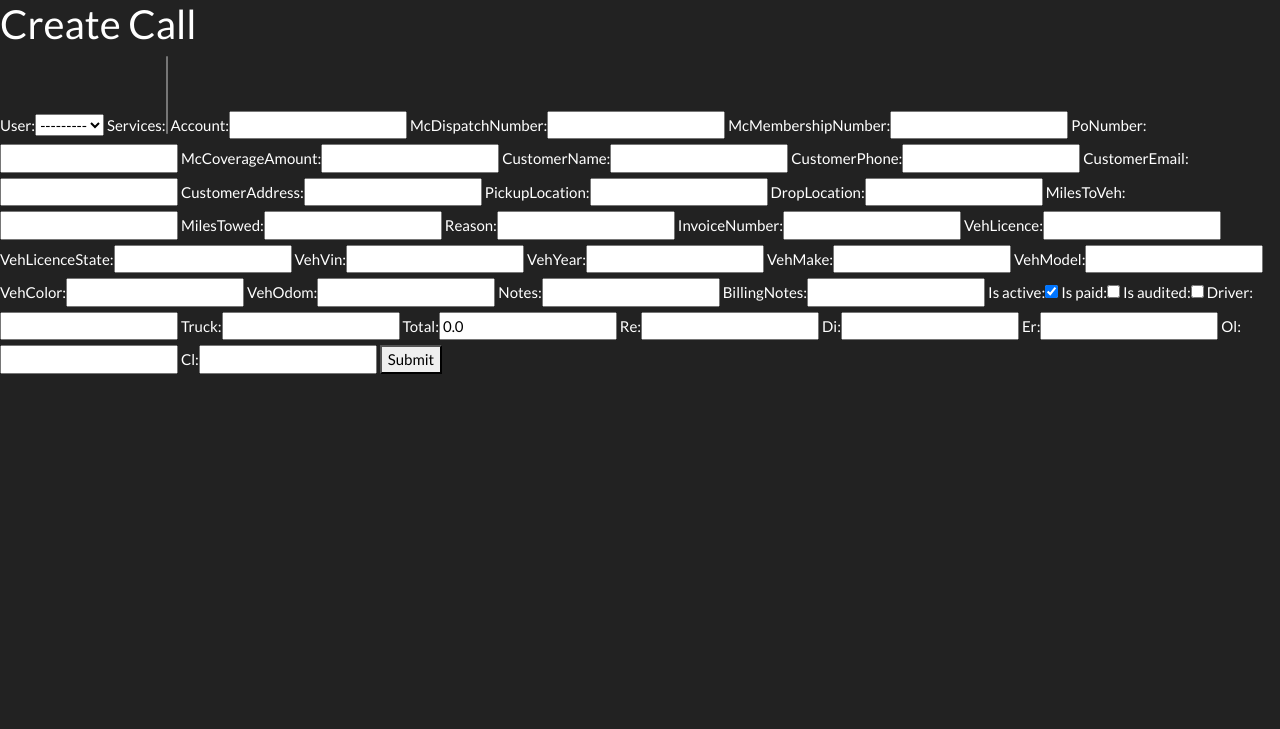
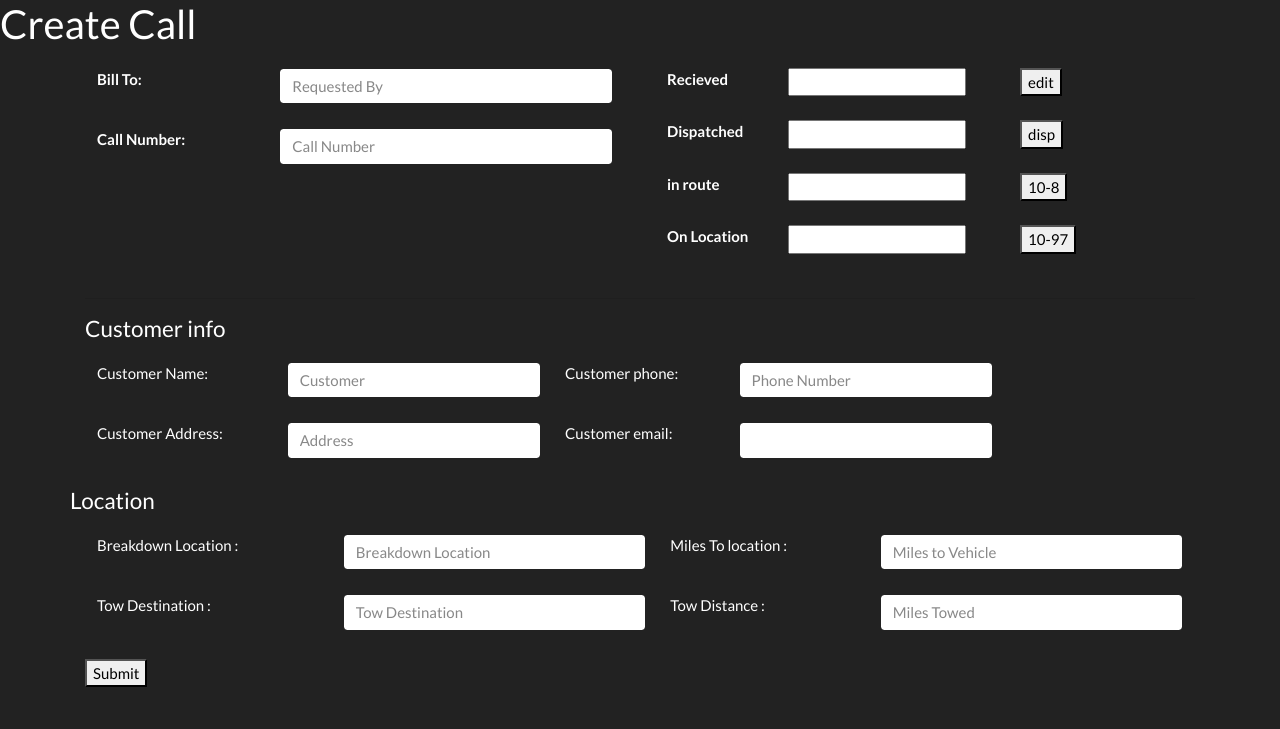
Before and after one commit to goldenst/tduck_django, a Django app: page /calls/create/ in a window 1280 px wide. Shown: the part 71-800 px from the top of the page. Run offline with Django 3.2, Linux system fonts and the light colour scheme; data that the repository does not hold is empty; some libraries are stand-ins or nearby versions.

Commit message:
call taking page

```diff
--- a/src/calls/forms.py
+++ b/src/calls/forms.py
@@ -8,265 +8,49 @@ from .models import Call
 class CallCreateForm(forms.ModelForm):
     class Meta:
         model = Call
-        fields = ( 'user','services',
-  'account',
-  'mcDispatchNumber',
-  'mcMembershipNumber',
-  'PoNumber',
-  'mcCoverageAmount',
-  'customerName',
-  'customerPhone',
-  'customerEmail',
-  'customerAddress',
-  'pickupLocation',
-  'dropLocation',
-  'milesToVeh',
-  'milesTowed',
-  'reason',
-  'invoiceNumber',
-  'vehLicence',
-  'vehLicenceState',
-  'vehVin',
-  'vehYear',
-  'vehMake',
-  'vehModel',
-  'vehColor',
-  'vehOdom',
-  'notes',
-  'billingNotes',
-  'is_active',
-  'is_paid',
-  'is_audited',
-  'driver',
-  'truck',
-  'total',
-  're',
-  'di',
-  'er',
-  'ol',
- 'cl',)
+        fields = ( 'user','services', 'account', 'mcDispatchNumber', 'mcMembershipNumber','PoNumber','mcCoverageAmount', 'customerName', 'customerPhone', 'customerEmail', 'customerAddress', 'pickupLocation', 'dropLocation', 'milesToVeh', 'milesTowed', 'reason', 'invoiceNumber', 'vehLicence', 'vehLicenceState', 'vehVin', 'vehYear', 'vehMake', 'vehModel', 'vehColor', 'vehOdom', 'notes', 'billingNotes', 'is_active', 'is_paid', 'is_audited', 'driver', 'truck',  'total', 're', 'di', 'er', 'ol', 'cl',)
 
+        labels = {
+            'account' : 'Requested By',
+        }
 
+        widgets = {
+            'account' : forms.TextInput(attrs={'class': 'form-control', 'placeholder': 'Requested By'}),
+            'services' : forms.Select(attrs={'class': 'form-control', 'placeholder': 'Service Requested'}),
+            'mcDispatchNumber' : forms.TextInput(attrs={'class': 'form-control', 'placeholder': 'Call Number'}),
+            'mcMembershipNumber' : forms.TextInput(attrs={'class': 'form-control', 'placeholder': 'Membership Number'}),
+            'poNumber' : forms.TextInput(attrs={'class': 'form-control', 'placeholder': 'Po Number'}),
+            'mcCoverageAmount' : forms.TextInput(attrs={'class': 'form-control', 'placeholder': 'Coverage Amount'}),
+            'customerName': forms.TextInput(attrs={'class': 'form-control', 'placeholder': 'Customer'}),
+            'customerPhone': forms.TextInput(attrs={'class': 'form-control', 'placeholder': 'Phone Number'}),
+            'customerEmail': forms.TextInput(attrs={'class': 'form-control'}),
+            'customerAddress': forms.TextInput(attrs={'class': 'form-control', 'placeholder': 'Address'}),
+            'pickupLocation': forms.TextInput(attrs={'class': 'form-control', 'placeholder': 'Breakdown Location'}),
+            'dropLocation' : forms.TextInput(attrs={'class': 'form-control', 'placeholder': 'Tow Destination'}),
+            'milesToVeh' : forms.TextInput(attrs={'class': 'form-control', 'placeholder': 'Miles to Vehicle'}),
+            'milesTowed' : forms.TextInput(attrs={'class': 'form-control', 'placeholder': 'Miles Towed'}),
+            'reason' : forms.TextInput(attrs={'class': 'form-control', 'placeholder': 'Reason'}),
+            'invoiceNumber' : forms.TextInput(attrs={'class': 'form-control', 'placeholder': 'invoice Number'}),
+            'vehLicence' : forms.TextInput(attrs={'class': 'form-control', 'placeholder': 'Vehicle Plate'}),
+            'vehLicenceState' : forms.TextInput(attrs={'class': 'form-control', 'placeholder': 'Vehicle State'}),
+            'vehVin' : forms.TextInput(attrs={'class': 'form-control', 'placeholder': 'Vehicle Vin'}),
+            'vehYear' : forms.TextInput(attrs={'class': 'form-control', 'placeholder': 'Vehicle Year'}),
+            'vehMake' : forms.TextInput(attrs={'class': 'form-control', 'placeholder': 'Vehicle Make'}),
+            'vehModel' : forms.TextInput(attrs={'class': 'form-control', 'placeholder': 'Vehicle Model'}),
+            'vehColor' : forms.TextInput(attrs={'class': 'form-control', 'placeholder': 'Vehicle Color'}),
+            'vehOdom' : forms.TextInput(attrs={'class': 'form-control', 'placeholder': 'Vehicle Odom'}),
+            'notes' : forms.Textarea(attrs={'class': 'form-control', 'placeholder': 'Notesl'}),
+            'billingNotes' : forms.TextInput(attrs={'class': 'form-control', 'placeholder': 'Billing Notes'}),
+            'is_active' : forms.CheckboxInput(attrs={'class': 'form-control', 'placeholder': 'Active'}),
+            'is_paid' : forms.CheckboxInput(attrs={'class': 'form-control', 'placeholder': 'Paid'}),
+            'is_audited' : forms.TextInput(attrs={'class': 'form-control', 'placeholder': 'Audited'}),
+            'driver' : forms.TextInput(attrs={'class': 'form-control', 'placeholder': 'Driver'}),
+            'total' : forms.TextInput(attrs={'class': 'form-control', 'placeholder': 'Truck'}),
+            'truck' : forms.TextInput(attrs={'class': 'form-control', 'placeholder': 'Total'}),
+            # 're' : forms.TimeField(),
+            # 'di' : forms.TimeField(),
+            # 'ol' : forms.TimeField(),
+            # 'er' : forms.TimeField(),
+            # 'cl' : forms.TimeField(),
 
-#   services    = forms.CharField(
-#             widget=forms.TextInput(
-#                 attrs={
-#                     'class': 'form-control',
-#                     'placeholder': 'Service Requested'
-#              }))
-#   account      = forms.CharField(
-#             widget=forms.TextInput(
-#                 attrs={
-#                     'class': 'form-control',
-#                     'placeholder': 'Requested By'
-#              }))
-#   mcDispatchNumber  = forms.CharField(
-#             widget=forms.TextInput(
-#                 attrs={
-#                     'class': 'form-control',
-#                     'placeholder': 'Dispatch / Call number'
-#              }))
-#   mcMembershipNumber   = forms.CharField(
-#             widget=forms.TextInput(
-#                 attrs={
-#                     'class': 'form-control',
-#                     'placeholder': 'Membership number'
-#              }))
-#   PoNumber     = forms.CharField(
-#             widget=forms.TextInput(
-#                 attrs={
-#                     'class': 'form-control',
-#                     'placeholder': 'PO Number'
-#              }))
-#   mcCoverageAmount     = forms.CharField(
-#             widget=forms.TextInput(
-#                 attrs={
-#                     'class': 'form-control',
-#                     'placeholder': 'Coverage Limit'
-#              }))
-#   customerName     = forms.CharField(
-#             widget=forms.TextInput(
-#                 attrs={
-#                     'class': 'form-control',
-#                     'placeholder': 'Customer Full Name'
-#              }))
-#   customerPhone        = forms.CharField(
-#             widget=forms.TextInput(
-#                 attrs={
-#                     'class': 'form-control',
-#                     'placeholder': 'Customer Phone'
-#              }))
-#   customerEmail        = forms.EmailField(
-#             widget=forms.TextInput(
-#                 attrs={
-#                     'class': 'form-control',
-#                     'placeholder': 'Customer Email'
-#              }))
-#   customerAddress    = forms.CharField(
-#             widget=forms.TextInput(
-#                 attrs={
-#                     'class': 'form-control',
-#                     'placeholder': 'Customer Address'
-#              }))
-#   pickupLocation    = forms.CharField(
-#             widget=forms.TextInput(
-#                 attrs={
-#                     'class': 'form-control',
-#                     'placeholder': 'Pick up Location'
-#              }))
-#   dropLocation      = forms.CharField(
-#             widget=forms.TextInput(
-#                 attrs={
-#                     'class': 'form-control',
-#                     'placeholder': 'Tow Destination'
-#              }))
-#   milesToVeh         = forms.CharField(
-#             widget=forms.TextInput(
-#                 attrs={
-#                     'class': 'form-control',
-#                     'placeholder': 'Miles To Vehicle'
-#              }))
-#   milesTowed     = forms.CharField(
-#             widget=forms.TextInput(
-#                 attrs={
-#                     'class': 'form-control',
-#                     'placeholder': 'Miles Towed'
-#              }))
-#   reason        = forms.CharField(
-#             widget=forms.TextInput(
-#                 attrs={
-#                     'class': 'form-control',
-#                     'placeholder': 'Reason'
-#              }))
-#   invoiceNumber  = forms.CharField(
-#             widget=forms.TextInput(
-#                 attrs={
-#                     'class': 'form-control',
-#                     'placeholder': 'Cash Tag Number'
-#              }))
-#   vehLicence    = forms.CharField(
-#             widget=forms.TextInput(
-#                 attrs={
-#                     'class': 'form-control',
-#                     'placeholder': 'Licence'
-#              }))
-#   vehLicenceState      = forms.CharField(
-#             widget=forms.TextInput(
-#                 attrs={
-#                     'class': 'form-control',
-#                     'placeholder': 'Licence State'
-#              }))
-#   vehVin     = forms.CharField(
-#             widget=forms.TextInput(
-#                 attrs={
-#                     'class': 'form-control',
-#                     'placeholder': 'Vin number'
-#              }))
-#   vehYear             = forms.CharField(
-#             widget=forms.TextInput(
-#                 attrs={
-#                     'class': 'form-control',
-#                     'placeholder': 'Year'
-#              }))
-#   vehMake       = forms.CharField(
-#             widget=forms.TextInput(
-#                 attrs={
-#                     'class': 'form-control',
-#                     'placeholder': 'Make'
-#              }))
-#   vehModel             = forms.CharField(
-#             widget=forms.TextInput(
-#                 attrs={
-#                     'class': 'form-control',
-#                     'placeholder': 'Model'
-#              }))
-#   vehColor         = forms.CharField(
-#             widget=forms.TextInput(
-#                 attrs={
-#                     'class': 'form-control',
-#                     'placeholder': 'Color'
-#              }))
-#   vehOdom              = forms.CharField(
-#             widget=forms.TextInput(
-#                 attrs={
-#                     'class': 'form-control',
-#                     'placeholder': 'Odom'
-#              }))
-#   notes       = forms.CharField(
-#             widget=forms.TextInput(
-#                 attrs={
-#                     'class': 'form-control',
-#                     'placeholder': 'Notes'
-#              }))
-#   billingNotes         = forms.CharField(
-#             widget=forms.TextInput(
-#                 attrs={
-#                     'class': 'form-control',
-#                     'placeholder': 'Internal Notes'
-#              }))
-#   is_active        = forms.BooleanField(
-#             widget=forms.TextInput(
-#                 attrs={
-#                     'class': 'form-control',
-#                     'placeholder': 'Active'
-#              }))
-#   is_paid       = forms.BooleanField(
-#             widget=forms.TextInput(
-#                 attrs={
-#                     'class': 'form-control',
-#                     'placeholder': 'Paid'
-#              }))
-#   is_audited          = forms.BooleanField(
-#             widget=forms.TextInput(
-#                 attrs={
-#                     'class': 'form-control',
-#                     'placeholder': 'audited'
-#              }))
-#   driver      = forms.CharField(
-#             widget=forms.TextInput(
-#                 attrs={
-#                     'class': 'form-control',
-#                     'placeholder': 'Driver'
-#              }))
-#   truck        = forms.CharField(
-#             widget=forms.TextInput(
-#                 attrs={
-#                     'class': 'form-control',
-#                     'placeholder': 'Truck'
-#              }))
-#   total       = forms.CharField(
-#             widget=forms.TextInput(
-#                 attrs={
-#                     'class': 'form-control',
-#                     'placeholder': 'Total'
-#              }))
-#   re              = forms.TimeField(
-#             widget=forms.TextInput(
-#                 attrs={
-#                     'class': 'form-control',
-#                     'placeholder': 'Recieved'
-#              }))
-#   di            = forms.TimeField(
-#             widget=forms.TextInput(
-#                 attrs={
-#                     'class': 'form-control',
-#                     'placeholder': 'Dispatched'
-#              }))
-#   er           = forms.TimeField(
-#             widget=forms.TextInput(
-#                 attrs={
-#                     'class': 'form-control',
-#                     'placeholder': 'in Route'
-#              }))
-#   ol          = forms.TimeField(
-#             widget=forms.TextInput(
-#                 attrs={
-#                     'class': 'form-control',
-#                     'placeholder': 'On Location'
-#              }))
-#   cl            = forms.TimeField(
-#             widget=forms.TextInput(
-#                 attrs={
-#                     'class': 'form-control',
-#                     'placeholder': 'Cleared'
-#              }))
+        }
--- a/src/templates/base/navbar.html
+++ b/src/templates/base/navbar.html
@@ -6,6 +6,7 @@
 {% url 'register' as register_url %}
 {% url 'services:list' as services_url %}
 {% url 'calls:list' as calls_url %}
+{% url 'calls:create' as createcalls_url %}
 
 
 <nav class="navbar navbar-expand-lg navbar-dark bg-dark">
@@ -21,7 +22,7 @@
       </li>
       <li class="nav-item {% if request.path == contact_url %} active{% endif %}">
         <a class="nav-link" href="{{ contact_url }}">Contact</a>
-
+      </li>
 
       <!--  Admin Dropdown  -->
       {% if request.user.is_authenticated %}
@@ -32,18 +33,19 @@
       </li>
       <li class="nav-item dropdown">
         <a class="nav-link dropdown-toggle" href="#" id="navbarDropdown" role="button" data-toggle="dropdown" aria-haspopup="true" aria-expanded="false">
-          Dropdown
+          add calls / service
         </a>
         <div class="dropdown-menu" aria-labelledby="navbarDropdown">
           <a class="dropdown-item" href="{{services_url}}">Services</a>
-          <a class="dropdown-item" href="{{calls_url}}">Calls</a>
+          <a class="dropdown-item" href="{{createcalls_url}}">New Calls</a>
           <div class="dropdown-divider"></div>
           <a class="dropdown-item" href="#">Something else here</a>
         </div>
       </li>
-      <li class="nav-item">
-        <a class="nav-link disabled" href="#" tabindex="-1" aria-disabled="true">Disabled</a>
+      <li class="nav-item {% if request.path == calls_url %} active{% endif %}">
+        <a class="nav-link" href="{{ calls_url }}">Calls</a>
       </li>
+
       {% else %}
     </li>
     <li class="nav-item {% if request.path == login_url %} active{% endif %}">
--- a/src/templates/calls/create_call.html
+++ b/src/templates/calls/create_call.html
@@ -5,8 +5,107 @@
 <h2>Create Call</h2>
 
 <form method='POST'>{% csrf_token%}
-   {{ form }}
-    <button type="submit">Submit</button>
+    <div class="container">
+        <div class="row">
+            <div class="col-6">
+                <table class='table table-borderless'>
+                    <tbody>
+                        <tr>
+                            <th>Bill To:</th>
+                            <td>{{ form.account }}</td>
+                        </tr>
+                        <tr>
+                            <th>Call Number:</th>
+                            <td>{{ form.mcDispatchNumber }}</td>
+                        </tr>
+                    </tbody>
+                </table>
+            </div>
+
+            <div class="col-5">
+                <!--  Times section     -->
+                <table class='table table-borderless'>
+                    <tbody>
+                        <tr>
+                            <th>Recieved</th>
+                            <td>{{ form.re }}</td>
+                            <td><button>edit</button></td>
+                        </tr>
+                        <tr>
+                            <th>Dispatched</th>
+                            <td>{{ form.di}}</td>
+                            <td><button>disp</button></td>
+                        </tr>
+                        <tr>
+                            <th>in route</th>
+                            <td>{{ form.er }}</td>
+                            <td><button>10-8</button></td>
+                        </tr>
+                        <tr>
+                            <th>On Location</th>
+                            <td>{{ form.ol }}</td>
+                            <td><button>10-97</button></td>
+                        </tr>
+                    </tbody>
+                </table>
+
+            </div>
+        </div>
+        <hr>
+        <div class="row">
+            <!-- Customer Info section  -->
+            <div class="col-10">
+
+                <h4>Customer info</h4>
+                <table class='table table-borderless'>
+                    <tbody>
+                        <tr>
+                            <td>Customer Name: </td>
+                            <td colspan="2"> {{ form.customerName }}</td>
+                            <td>Customer phone: </td>
+                            <td> {{ form.customerPhone }}</td>
+                        </tr>
+                        <tr>
+                            <td>Customer Address: </td>
+                            <td colspan="2"> {{ form.customerAddress }}</td>
+                            <td>Customer email: </td>
+                            <td> {{ form.customerEmail}}</td>
+                        </tr>
+                    </tbody>
+                </table>
+            </div>
+        </div>
+        <!-- Locations -->
+        <div class="row">
+
+                <h4>Location</h4>
+                <div class="col-12">
+                    <table class='table table-borderless'>
+                        <tbody>
+                            <tr>
+                                <td>Breakdown Location :</td>
+                                <td>{{ form.pickupLocation }}</td>
+                                <td>Miles To location :</td>
+                                <td>{{ form.milesToVeh }}</td>
+
+                            </tr>
+                            <tr>
+                                <td>Tow Destination :</td>
+                                <td>{{ form.dropLocation }}</td>
+                                <td>Tow Distance :</td>
+                                <td>{{ form.milesTowed }}</td>
+                            </tr>
+                        </tbody>
+                    </table>
+                </div>
+        </div>
+        <!-- Vehicle section -->
+
+        <button type="submit">Submit</button>
+    </div>
+
 </form>
+</div>
+
 
 {% endblock %}
```
Also changed, not shown: src/templates/calls/call_list.html (+7 -1 lines).
